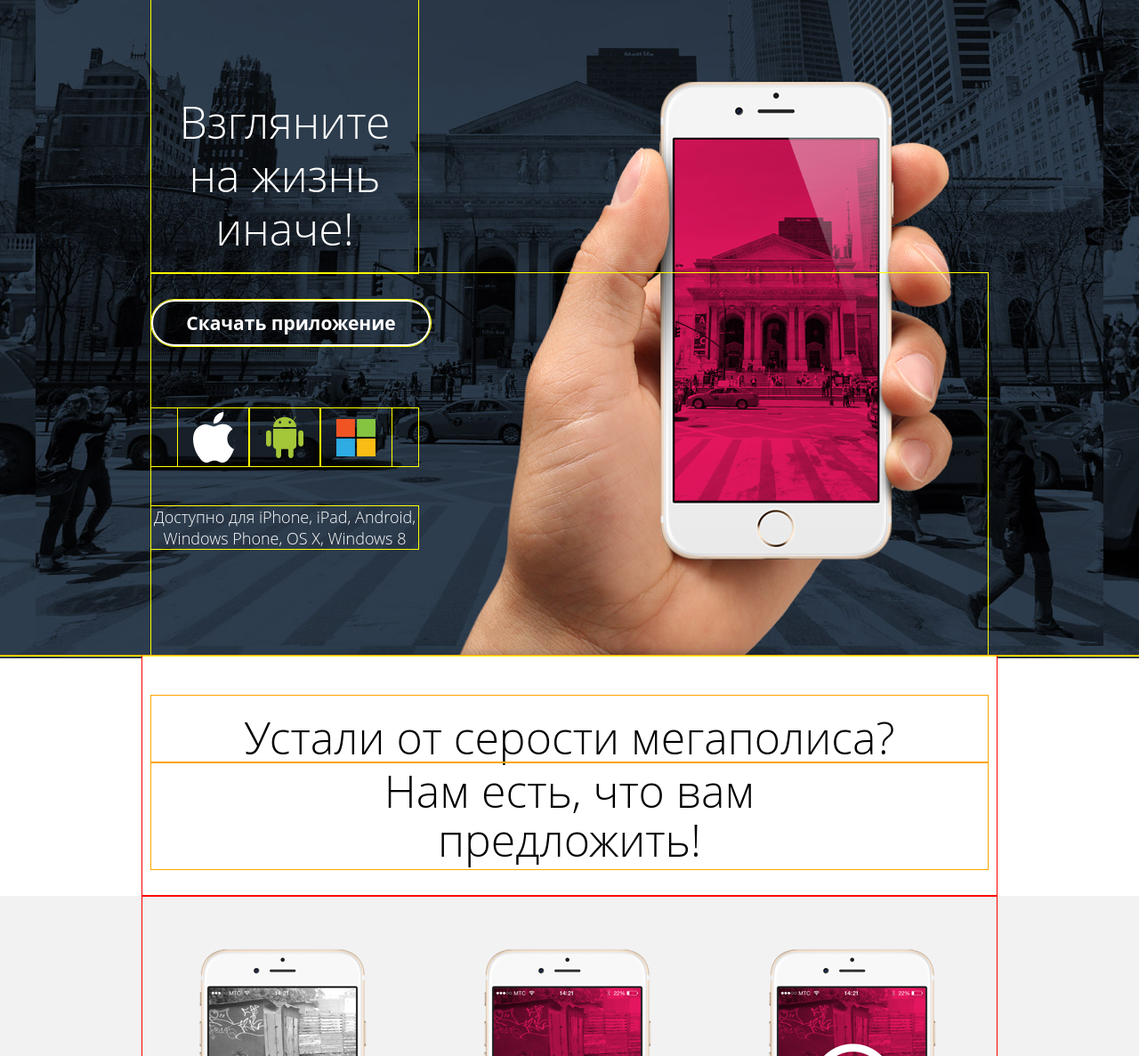
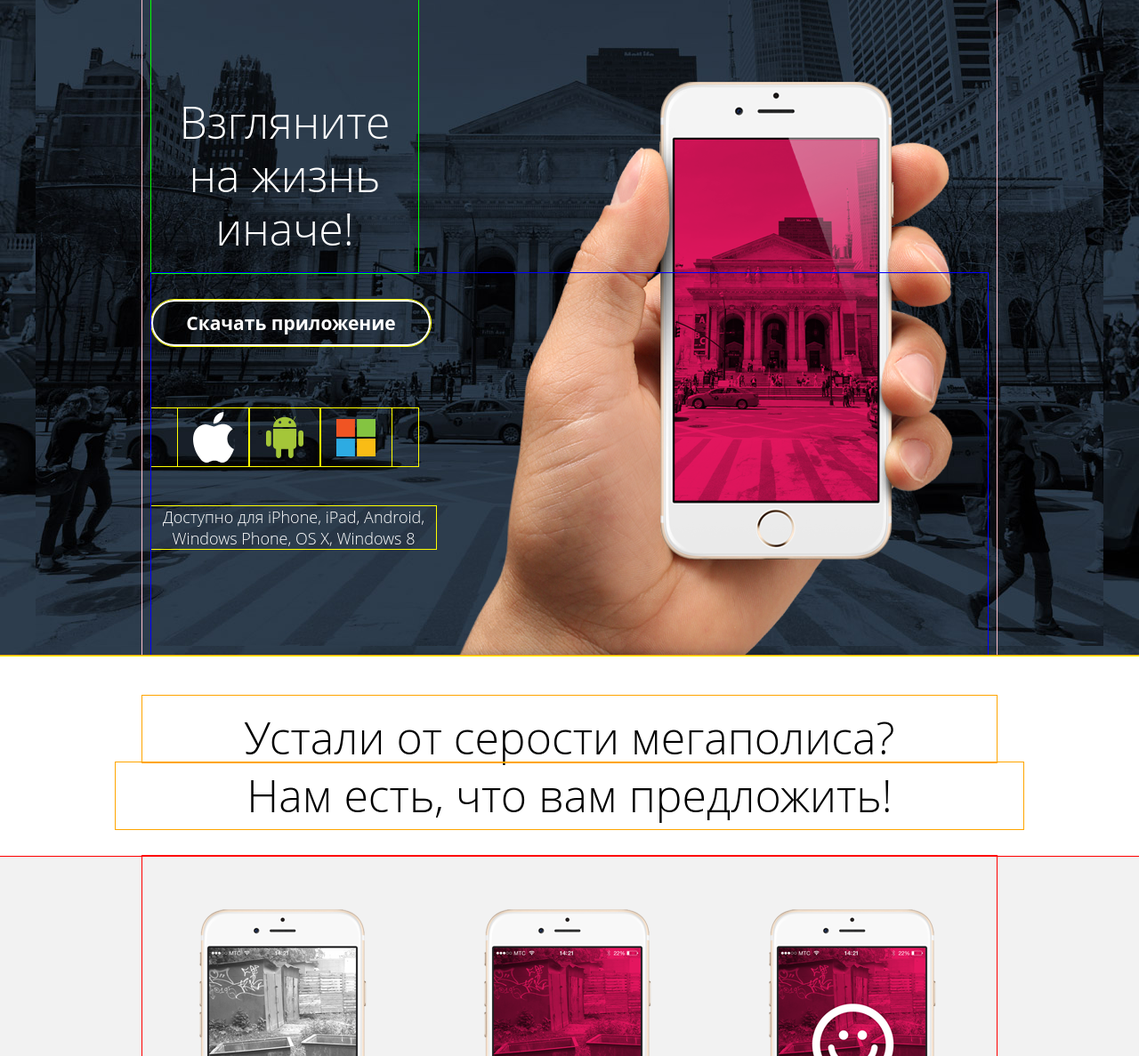
Before and after one commit to Elena-Kho/1138493-pink-18, a website: page source/index.html in a window 1280 px wide. Shown: the part 113-1300 px from the top of the page at 89% size. Drawn offline with nearby package versions, Linux system fonts and the light colour scheme; files that its build step writes are made by us from their sources.

Commit message:
Исправляем ошибки верстки сеток на главной

```diff
--- a/source/index.html
+++ b/source/index.html
@@ -3,10 +3,11 @@
   <head>
     <meta charset="utf-8">
     <title>HTML Academy: Пинк</title>
+    <meta name="viewport" content="width=device-width,initial-scale=1">
     <!--<link href="https://fonts.googleapis.com/css?family=Open+Sans:300,400,700&display=swap&subset=cyrillic" rel="stylesheet">-->
     <link href="css/style.css" rel="stylesheet">
   </head>
-  <body>
+  <body class="bg-desktop">
     <header class="page-header">
       <nav class="main-nav container-desktop">
         <div class="main-nav__wrapper container">
@@ -34,12 +35,12 @@
     <main class="page-main">
       <h1 class="visually-hidden">Pink - мобильное приложение для раскрашивания серых будней</h1>
       <section class="downloads">
-        <div class="downloads__wrapper container">
+        <div class="downloads__wrapper container-tablet container-desktop">
           <h2 class="visually-hidden">Скачать приложение</h2>
-          <p class="downloads__slogan page-heading">Взгляните на жизнь иначе!</p>
+          <p class="downloads__slogan page-heading container">Взгляните на жизнь иначе!</p>
           <div class="downloads__wrapper-app">
-            <a class="downloads__app-store" href="https://www.apple.com/ru/ios/app-store/">Скачать приложение</a>
-            <ul class="downloads__list">
+            <a class="downloads__app-store container" href="https://www.apple.com/ru/ios/app-store/">Скачать приложение</a>
+            <ul class="downloads__list container">
               <li class="downloads__item downloads__item--apple">
               <a href="https://www.apple.com/ru/ios/app-store/" aria-label="Ссылка на скачивание приложения в App Store"></a>
               </li>
@@ -50,15 +51,15 @@
               <a href="https://www.microsoft.com/ru-ru/store/apps/windows" aria-label="Ссылка на скачивание приложения в Microsoft Store"></a>
               </li>
             </ul>
-            <p class="downloads__note">Доступно для iPhone, iPad, Android, Windows Phone, OS X, Windows 8</p>
+            <p class="downloads__note container">Доступно для iPhone, iPad, Android, Windows Phone, OS X, Windows 8</p>
           </div>
         </div>
       </section>
       <section class="features">
-        <div class="features__wrapper container">
+        <div class="features__wrapper">
           <h2 class="visually-hidden">Характеристики приложения</h2>
-          <p class="features__ask">Устали от серости мегаполиса?</p>
-          <p class="features__answer">Нам есть, что вам предложить!</p>
+          <p class="features__ask container">Устали от серости мегаполиса?</p>
+          <p class="features__answer container">Нам есть, что вам предложить!</p>
         </div>
         <div class="features__wrapper-list">
           <ul class="features__list container">
--- /dev/null
+++ b/source/less/bg-desktop.less
@@ -0,0 +1,5 @@
+@media (min-width: @desktop-width) {
+  .bg-desktop {
+    background: url("../img/bg-back-desktop@1x.jpg") no-repeat 50% 0;
+  }
+}
--- a/source/less/downloads.less
+++ b/source/less/downloads.less
@@ -7,27 +7,27 @@
 }
 
 .downloads__wrapper {
-  background-image: url("../img/iphone-hand-mobile@1x.png");
+  /*background-image: url("../img/iphone-hand-mobile@1x.png");*/
   background-repeat: no-repeat;
-  background-position: 35% 30%;
+  background-position: 36% 31%;
+  outline: 1px solid pink;
 }
 
 .downloads__slogan {
-  margin: 0;
   padding-top: 20px;
   padding-bottom: 315px;
   font-size: 24px;
   line-height: 32px;
   font-weight: 300;
   color: @header-color;
-  outline: 1px solid yellow;
+  background: url("../img/iphone-hand-mobile@1x.png") no-repeat 0 100%;
 }
 
 .downloads__wrapper-app {
   padding-top: 30px;
   padding-bottom: 10px;
   background-color: @downloads-background;
-  outline: 1px solid yellow;
+  outline: 1px solid blue;
 }
 
 .downloads__app-store {
@@ -92,7 +92,7 @@
   }
 }
 
-@media (min-width: 660px) {
+@media (min-width: @tablet-width) {
   .downloads {
     background: url("../img/bg-back-tablet@1x.jpg") no-repeat 50% 0;
   }
@@ -111,6 +111,7 @@
     font-size: 40px;
     line-height: 45px;
     font-weight: 300;
+    background: transparent;
   }
 
   .downloads__wrapper-app {
@@ -142,7 +143,7 @@
   }
 }
 
-@media (min-width: 1200px) {
+@media (min-width: @desktop-width) {
   .downloads {
     /*background: url("../img/bg-back-desktop@1x.jpg") no-repeat 50% 0;*/
   }
--- a/source/less/features.less
+++ b/source/less/features.less
@@ -32,7 +32,6 @@
 
 .features__ask,
 .features__answer {
-  margin: 0;
   padding-top: 20px;
   font-size: 24px;
   line-height: 32px;
@@ -75,7 +74,7 @@
   color: @text-color;
 }
 
-@media (min-width: 660px) {
+@media (min-width: @tablet-width) {
   .features__ask,
   .features__answer {
     font-size: 40px;
@@ -136,7 +135,7 @@
   }
 }
 
-@media (min-width: 1200px) {
+@media (min-width: @desktop-width) {
   .features__wrapper {
     padding-top: 45px;
   }
@@ -147,14 +146,11 @@
     line-height: 55px;
   }
 
-  .features__answer {
-    padding: 5px 150px;
-  }
-
   .features__list {
     display: flex;
     flex-direction: row;
     justify-content: space-around;
+    align-items: flex-start;
     padding-top: 400px;
     padding-bottom: 30px;
     text-align: center;
--- a/source/less/general.less
+++ b/source/less/general.less
@@ -14,13 +14,15 @@ img {
   width: 280px;
   margin: 0 auto;
   padding: 0 20px;
+  outline: 1px solid lime;
 }
 
-@media (min-width: 660px) {
+@media (min-width: @tablet-width) {
   body {
     /*background: url("../img/pink-index-tablet.jpg") no-repeat 50% 0;*/
   }
 
+  .container-tablet,
   .container {
     width: 620px;
     margin: 0 auto;
@@ -28,10 +30,9 @@ img {
   }
 }
 
-@media (min-width: 1200px) {
+@media (min-width: @desktop-width) {
   body {
-    background: url("../img/bg-back-desktop@1x.jpg") no-repeat 50% 0;
-    /*url("../img/pink-index-desktop.jpg") no-repeat 50% 0;*/
+    /*background: url("../img/pink-index-desktop.jpg") no-repeat 50% 0;*/
   }
 
   .container-desktop,
--- a/source/less/main-nav.less
+++ b/source/less/main-nav.less
@@ -33,14 +33,14 @@
   padding: 0;
 }
 
-@media (min-width: 660px) {
+@media (min-width: @tablet-width) {
   .main-nav__wrapper {
     padding-top: 40px;
     padding-bottom: 42px;
   }
 }
 
-@media (min-width: 1200px) {
+@media (min-width: @desktop-width) {
   .main-nav {
     flex-direction: row;
     justify-content: space-between;
--- a/source/less/page-header.less
+++ b/source/less/page-header.less
@@ -5,7 +5,7 @@
   outline: 1px solid red;
 }
 
-@media (min-width: 1200px) {
+@media (min-width: @desktop-width) {
   .page-header {
     background-color: rgba(40, 54, 69, 0.3);
   }
--- a/source/less/site-list.less
+++ b/source/less/site-list.less
@@ -23,7 +23,7 @@
   outline: 1px solid green;
 }
 
-@media (min-width: 1200px) {
+@media (min-width: @desktop-width) {
   .site-list__item {
     padding: 0;
     padding-top: 45px;
--- a/source/less/style.less
+++ b/source/less/style.less
@@ -1,6 +1,7 @@
 @import "fonts.less";
 @import "variables";
 @import "general";
+@import "bg-desktop";
 @import "backgrounds";
 @import "page-header.less";
 @import "main-nav.less";
--- a/source/less/variables.less
+++ b/source/less/variables.less
@@ -8,4 +8,4 @@
 @photo-background: #f2f2f2;
 @likes-color: #d22856;
 @tablet-width: 660px;
-@desktop-width: 1200px;
+@desktop-width: 960px;
```
Also changed, not shown: package.json (+4 -4 lines), 1 other file.
